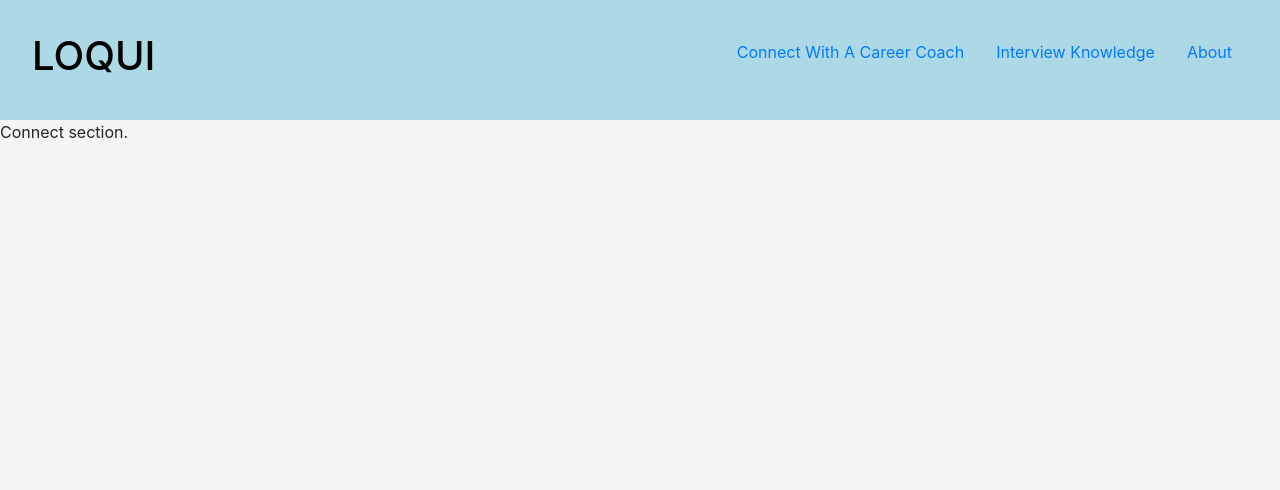
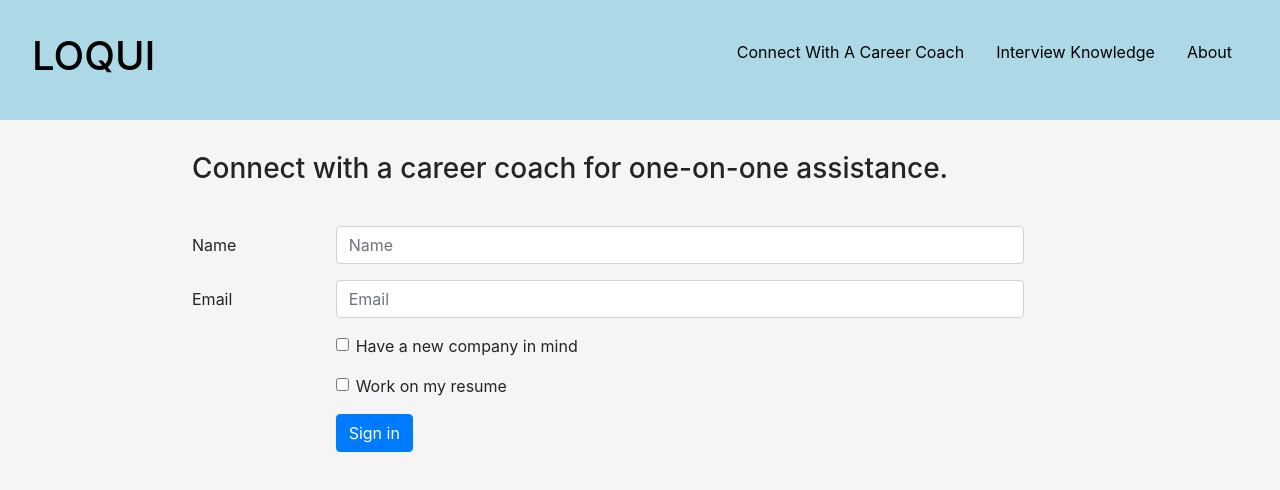
Before and after one commit to ifordfitz/loqui_frontend, a React (Create React App) app: page /connect in a window 1280 px wide. Shown: the top 490 px of the page. Built offline with nearby package versions, Linux system fonts and the light colour scheme.

Commit message:
first heroku commit

```diff
--- a/src/App.js
+++ b/src/App.js
@@ -10,8 +10,8 @@ import Connect from './components/Connect.js';
 import Knowledge from './components/Knowledge.js';
 import Index from './components/Index.js';
 
-const array = ['pWJjh99gO8M','Otu_fzjFgjg', 'I7SLWWxn0PU', 'BjXi2M4X4FE', 'ETxN9jlSCvI', 'br8obCDqKXE', 'HZFm1wN1z2c', 'YS3hAgYjqMs', 'qqXO9aGib5I', 'NFv9mcJEWdY', 'XglY0zryHRE', '_F4DPsZCLNo']
-const randomVideo = array[Math.floor(Math.random() * array.length)];
+
+// const randomVideo = array[Math.floor(Math.random() * array.length)];
 
 // ===================
 // COMPONENT
@@ -21,7 +21,7 @@ class App extends Component {
   super(props)
   this.state = {
     baseURL: 'https://www.youtube.com/embed/',
-    videoURL: {randomVideo}
+    // videoURL: {randomVideo}
   }
   // this.handleSubmit = this.handleSubmit.bind(this)
 }
--- a/src/components/About.js
+++ b/src/components/About.js
@@ -5,9 +5,18 @@ import { BrowserRouter as Router, Route, Link } from "react-router-dom";
 class About extends Component {
   render() {
     return(
-      <div>
-        About section.
-      </div>
+      <React.Fragment>
+        <div className="aboutHeader">
+          <h2>LOQUI</h2>
+          <h6 className="font-italic">Latin v. to speak</h6>
+        </div>
+        <div className="aboutInfo">
+        <br/>
+          Loqui's videos allows job seekers to practice answering soft interview questions.<br/><br/>
+
+          80% of millennials admit to being stumped by an interview question. 51% of U.S. adults are actively looking for a new job or watching for openings.
+        </div>
+      </React.Fragment>
     )
   }
 }
--- a/src/components/Connect.js
+++ b/src/components/Connect.js
@@ -1,14 +1,55 @@
 import React, { Component } from 'react';
 import { BrowserRouter as Router, Route, Link } from "react-router-dom";
+import { Form, Row, Col, Button } from 'react-bootstrap';
 
 
 
 class Connect extends Component {
   render() {
     return(
-      <div>
-        Connect section.
+      <React.Fragment>
+      <div className="connectContainer">
+        <div className="connectExplainer">
+          <h3>Connect with a career coach for one-on-one assistance.</h3>
+        </div>
+        <div>
+          <Form>
+          <Form.Group as={Row} controlId="formHorizontalEmail">
+            <Form.Label column sm={2}>
+              Name
+            </Form.Label>
+            <Col sm={10}>
+              <Form.Control type="name" placeholder="Name" />
+            </Col>
+          </Form.Group>
+
+          <Form.Group as={Row} controlId="formHorizontalPassword">
+            <Form.Label column sm={2}>
+              Email
+            </Form.Label>
+            <Col sm={10}>
+              <Form.Control type="email" placeholder="Email" />
+            </Col>
+          </Form.Group>
+          <Form.Group as={Row} controlId="formHorizontalCheck">
+            <Col sm={{ span: 10, offset: 2 }}>
+              <Form.Check label="Have a new company in mind" />
+            </Col>
+          </Form.Group>
+          <Form.Group as={Row} controlId="formHorizontalCheck">
+            <Col sm={{ span: 10, offset: 2 }}>
+              <Form.Check label="Work on my resume" />
+            </Col>
+          </Form.Group>
+          <Form.Group as={Row}>
+            <Col sm={{ span: 10, offset: 2 }}>
+              <Button type="submit">Sign in</Button>
+            </Col>
+          </Form.Group>
+          </Form>
+        </div>
       </div>
+      </React.Fragment>
     )
   }
 }
--- a/src/components/Index.js
+++ b/src/components/Index.js
@@ -16,6 +16,9 @@ class Index extends Component {
               Generate Interview Question
             </Button>
           </div>
+          <div>
+            <iframe width="560" height="315" src="https://www.youtube.com/embed/pWJjh99gO8M" frameborder="0" allow="accelerometer; autoplay; encrypted-media; gyroscope; picture-in-picture" allowfullscreen></iframe>
+          </div>
         </body>
       </div>
     )
--- a/src/components/Knowledge.js
+++ b/src/components/Knowledge.js
@@ -17,7 +17,7 @@ class Knowledge extends Component {
         </div>
         <div>
         <br/>
-          The STAR interview technique offers a straightforward format you can use to answer behavioral interview questions—those prompts that ask you to provide a real-life example of how you handled a certain kind of situation at work in the past. <br/> <br/>
+          The STAR interview technique offers a straightforward format you can use to answer behavioral interview questions—those prompts that ask you to provide a real-life example of how you handled a certain kind of situation at work in the past. <br/><br/>
 
           Don’t worry—these questions are easy to recognize. They often have telltale openings like: <br/>
         </div>
--- a/src/index.css
+++ b/src/index.css
@@ -11,6 +11,10 @@
   background-color: lightblue;
   position: sticky;
   top: 0;
+}
+
+.headerLinks a {
+  color: black;
 }
 
 body {
@@ -39,3 +43,23 @@ body {
   width: 80%;
   padding-left: 12em;
 }
+
+.aboutHeader {
+  padding-top: 2em;
+  text-align: center;
+}
+
+.aboutInfo {
+  width: 80%;
+  padding-left: 12em;
+}
+
+.connectExplainer {
+  padding-top: 2em;
+  padding-bottom: 2em;
+}
+
+.connectContainer {
+  width: 80%;
+  padding-left: 12em;
+}
```
